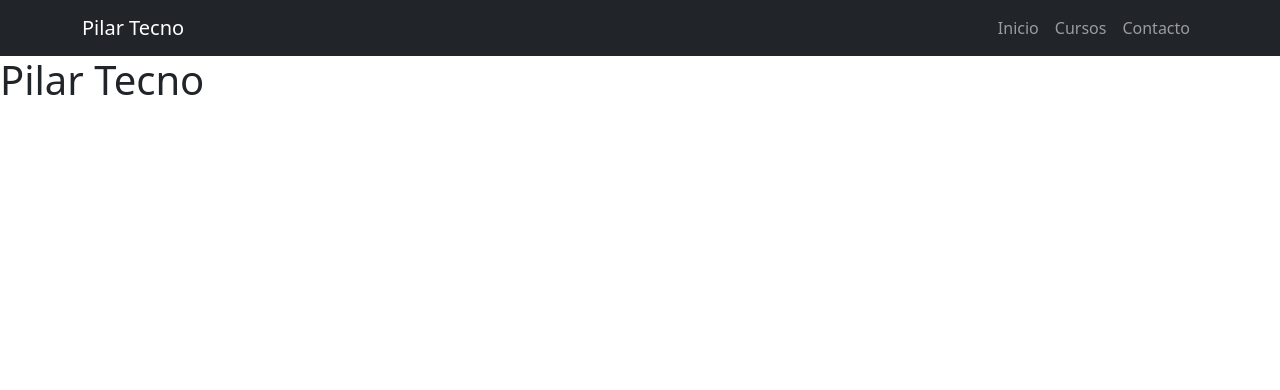
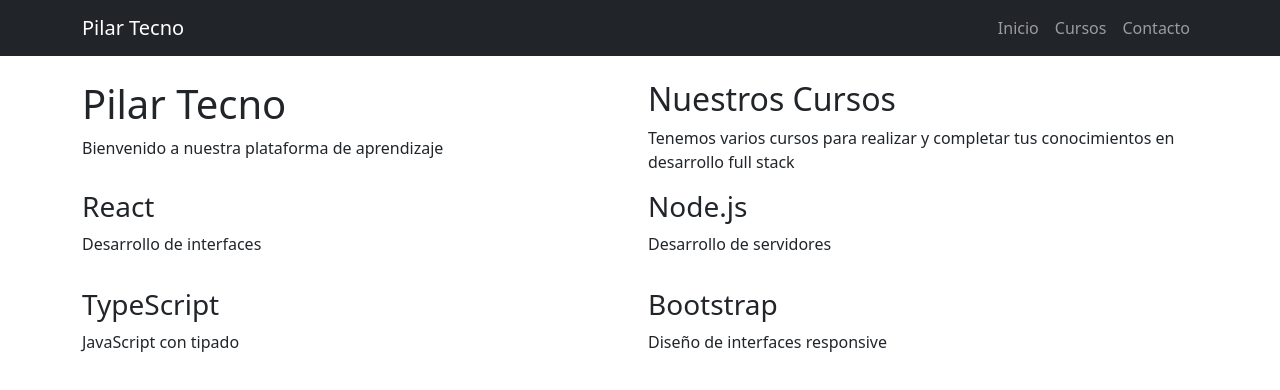
Before and after one commit to SSebastianLoreiro/landing-pilar-tecno, a React (Vite) app: page / in a window 1280 px wide. Shown: the top 390 px of the page. Built offline with nearby package versions, Linux system fonts and the light colour scheme.

Commit message:
feat: agregar distribución adaptable con Bootstrap

```diff
--- a/src/App.tsx
+++ b/src/App.tsx
@@ -1,11 +1,41 @@
 import './App.css'
 import BarraNavegacion from './components/BarraNavegacion/BarraNavegacion'
 
+import { Container, Row, Col } from "react-bootstrap"
+
 function App() {
-  return <>
-    <BarraNavegacion />
-    <h1>Pilar Tecno</h1>
-  </>
+
+  const cursos = [
+    { id: 1, nombre: "React", descripcion: "Desarrollo de interfaces" },
+    { id: 2, nombre: "Node.js", descripcion: "Desarrollo de servidores" },
+    { id: 3, nombre: "TypeScript", descripcion: "JavaScript con tipado" },
+    { id: 4, nombre: "Bootstrap", descripcion: "Diseño de interfaces responsive" }
+  ];
+
+  return (
+    <>
+
+      <BarraNavegacion />
+      <Container className='mt-4'>
+        <Row className='g-3'>
+          <Col md={6}>
+            <h1>Pilar Tecno</h1><p>Bienvenido a nuestra plataforma de aprendizaje</p>
+
+          </Col>
+          <Col md={6}>
+            <h2>Nuestros Cursos</h2>
+            <p>Tenemos varios cursos para realizar y completar tus conocimientos en desarrollo full stack</p>
+          </Col>
+        </Row>
+        <Row className='g-3'>
+          {cursos.map(curso => (
+            <Col md={6} key={curso.id}><article><h3>{curso.nombre}</h3><p>{curso.descripcion}</p></article></Col>
+          ))}
+        </Row>
+      </Container >
+
+    </>
+  )
 }
 
 export default App
```
